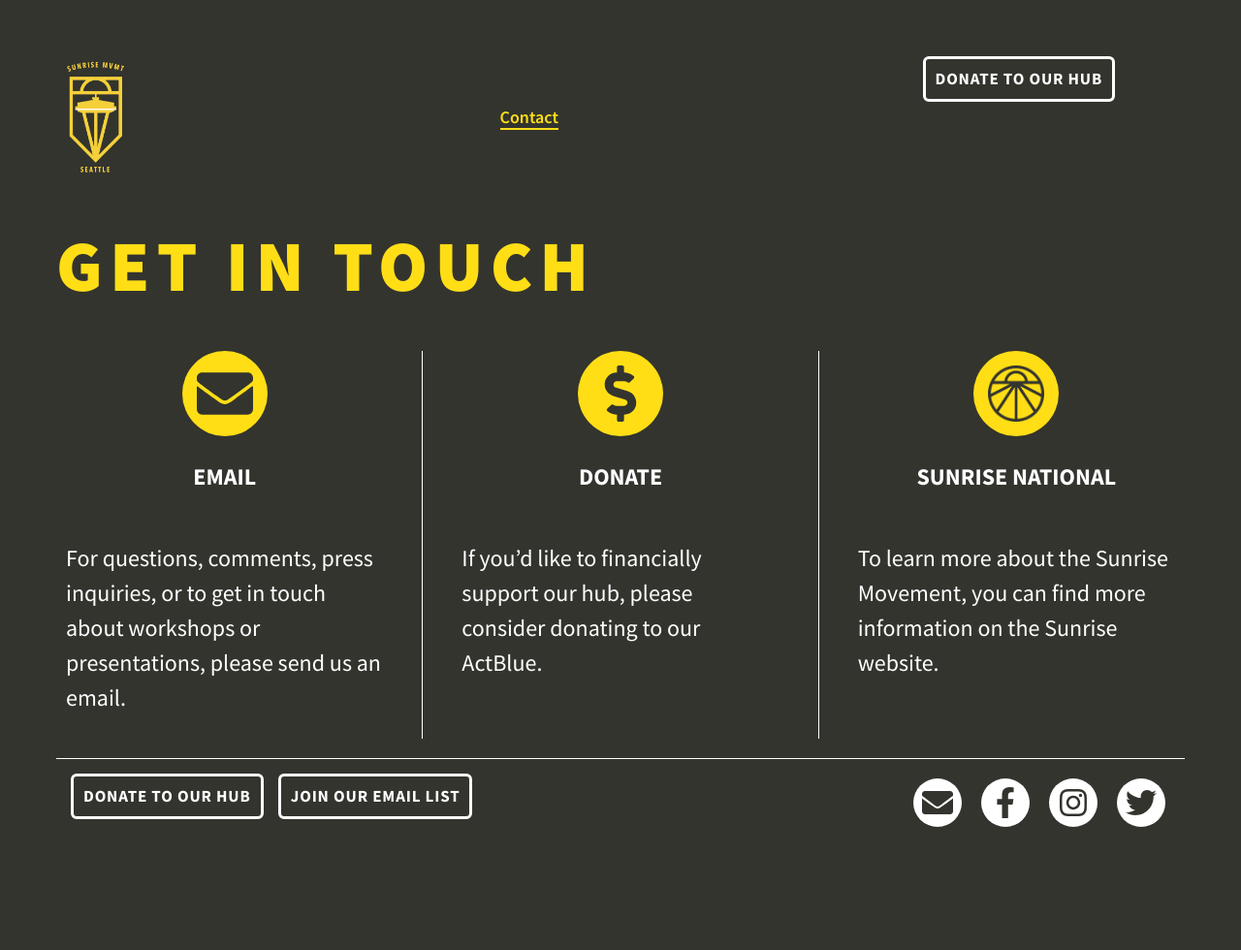
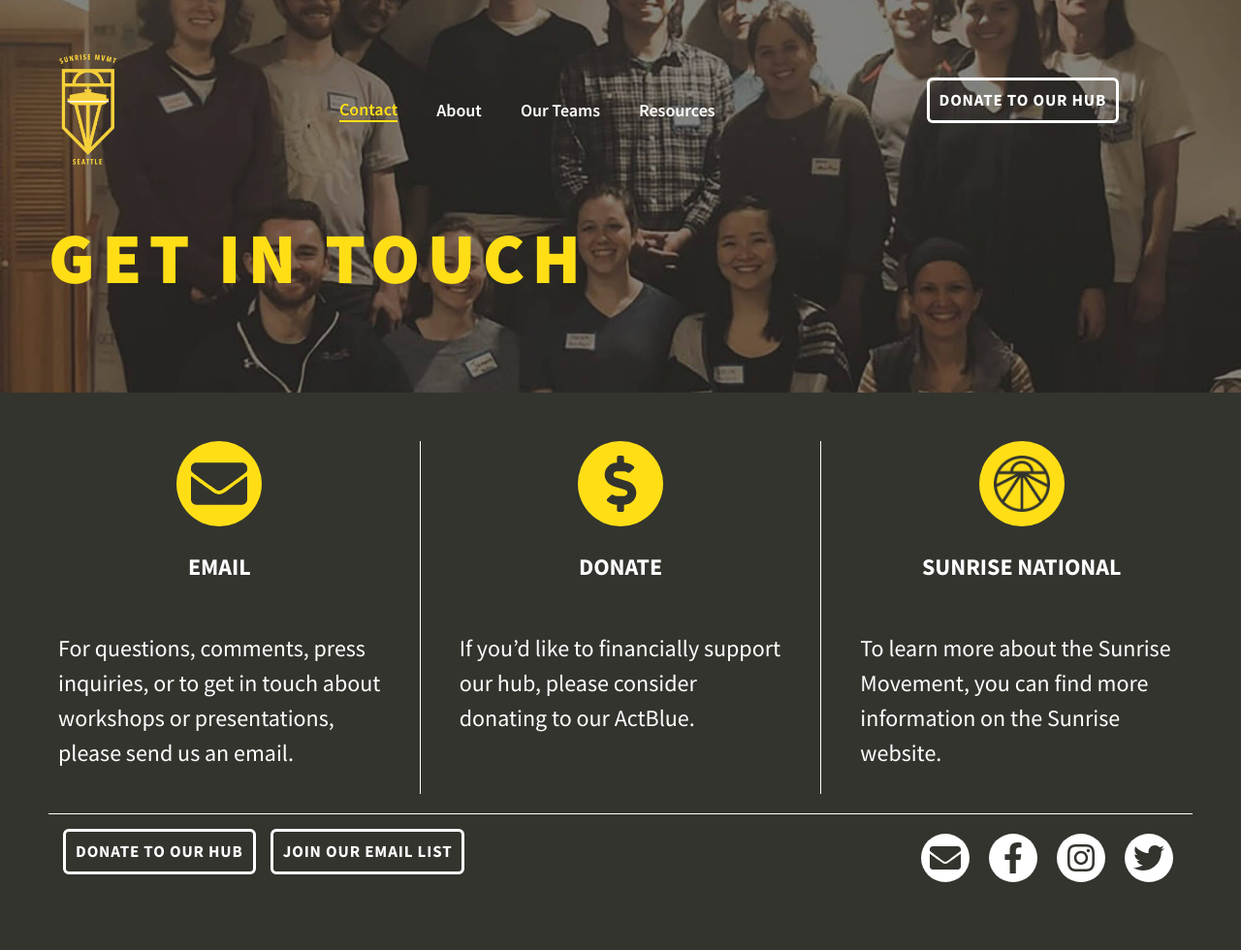
Before and after one commit to sunrise-seattle/website, a Gatsby site: page /contact in a window 1280 px wide. Shown: the whole page at 97% size. Before the commit the page ends 931 px from the top, so only its background shows below. Built offline with nearby package versions, Linux system fonts and the light colour scheme; Gatsby itself is replaced by a stand-in of ours.

Commit message:
Style header and navbar (#27)
* Add background images to the page headers
* Unfinished pages go to /404

```diff
--- a/src/components/Header.jsx
+++ b/src/components/Header.jsx
@@ -1,26 +1,68 @@
 import React, { useContext } from "react"
 import { StyleSheet, css } from "aphrodite"
 
-import LinkedButton from "./LinkedButton"
 import { MobileContext } from "../MobileContext"
 import Navbar from "./Navbar"
 
-export default function Header({ location, heading, buttons }) {
+export default function Header({
+  location,
+  heading,
+  buttons,
+  backgroundImage,
+}) {
   const isMobile = useContext(MobileContext)
+  const styles = StyleSheet.create({
+    mobile: {
+      textAlign: "center",
+      padding: "20px",
+      backgroundImage: `url(${backgroundImage})`,
+      backgroundSize: "cover",
+      backgroundPosition: "center",
+      wordWrap: "break-word",
+    },
+    full: {
+      padding: "50px",
+      backgroundImage: `url(${backgroundImage})`,
+      backgroundSize: "cover",
+      backgroundPosition: "center",
+    },
+    buttonsMobile: {
+      display: "flex",
+      justifyContent: "center",
+    },
+    headerFull: {
+      color: "var(--sunrise-yellow)",
+      fontStyle: "normal",
+      fontWeight: 900,
+      fontSize: "74px",
+      lineHeight: "105%",
+      letterSpacing: "0.1em",
+      paddingTop: "50px",
+      paddingBottom: "50px",
+    },
+    headerMobile: {
+      color: "var(--sunrise-yellow)",
+      fontStyle: "normal",
+      fontWeight: 900,
+      fontSize: "48px",
+      lineHeight: "105%",
+      letterSpacing: "0.1em",
+      paddingTop: "20px",
+      paddingBottom: "20px",
+    },
+  })
+
   return (
-    <div className="header">
+    <div className={isMobile ? css(styles.mobile) : css(styles.full)}>
       <Navbar location={location} />
-      <h1 className={isMobile ? css(styles.mobile) : ""}>{heading}</h1>
-      {!!buttons &&
-        buttons.map(entry => {
-          return <LinkedButton link={entry.link} text={entry.text} />
-        })}
+      <div
+        className={isMobile ? css(styles.headerMobile) : css(styles.headerFull)}
+      >
+        {heading}
+      </div>
+      <div className={isMobile ? css(styles.buttonsMobile) : ""}>
+        {!!buttons && buttons}
+      </div>
     </div>
   )
 }
-
-const styles = StyleSheet.create({
-  mobile: {
-    textAlign: "center",
-  },
-})
--- a/src/components/LinkedButton.jsx
+++ b/src/components/LinkedButton.jsx
@@ -29,6 +29,7 @@
     fontSize: "17px",
     lineHeight: "21px",
     alignItems: "center",
+    justifyContent: "center",
     textAlign: "center",
     letterSpacing: "0.05em",
     textTransform: "uppercase",
--- a/src/components/Navbar.jsx
+++ b/src/components/Navbar.jsx
@@ -1,14 +1,36 @@
+import React, { useContext, useState } from "react"
 import { StyleSheet, css } from "aphrodite"
 
+import { FontAwesomeIcon } from "@fortawesome/react-fontawesome"
 import LinkedButton from "./LinkedButton"
-import React from "react"
+import { MobileContext } from "../MobileContext"
+import { faBars } from "@fortawesome/free-solid-svg-icons"
 import yellowLogo from "../../content/assets/yellow-logo.png"
 
-const pages = ["Contact"]
+const pages = [
+  {
+    name: "Contact",
+    path: "/contact",
+  },
+  {
+    name: "About",
+    path: "/404",
+  },
+  {
+    name: "Our Teams",
+    path: "/404",
+  },
+  {
+    name: "Resources",
+    path: "/404",
+  },
+]
 
 export default function Navbar({ location }) {
-  return (
-    <div className={css(styles.navbar)}>
+  const isMobile = useContext(MobileContext)
+  const [menuOpen, setMenuOpen] = useState(false)
+
+  const branding = (
     <a href="/">
       <img
         className={css(styles.navbarLogo)}
@@ -16,22 +38,35 @@
         alt="Sunrise Seattle Logo"
       />
     </a>
-      <div className={css(styles.navbarItems)}>
+  )
+
+  const links = (
+    <div
+      className={
+        isMobile ? css(styles.navbarItemsMobile) : css(styles.navbarItems)
+      }
+    >
       {pages.map(page => (
         <a
           className={
-              location === page
+            location === page.name
               ? css(styles.navbarCurrent)
               : css(styles.navbarLink)
           }
-            href={`/${page.toLowerCase()}`}
-            key={`navbar-${page}`}
+          href={page.path}
+          key={`navbar-${page.name}`}
         >
-            {page}
+          {page.name}
         </a>
       ))}
     </div>
-      <div className={css(styles.navbarButtons)}>
+  )
+
+  const fullView = (
+    <div className={css(styles.full)}>
+      {branding}
+      {links}
+      <div className={css(styles.button)}>
         <LinkedButton
           link="https://secure.actblue.com/donate/sunriseseattle"
           text="DONATE TO OUR HUB"
@@ -39,10 +74,33 @@
       </div>
     </div>
   )
+
+  const mobileView = (
+    <div className={css(styles.mobile)}>
+      <div className={css(styles.full)}>
+        {branding}
+        <div
+          className={css(styles.menuIcon)}
+          color="white"
+          onClick={() => setMenuOpen(!menuOpen)}
+        >
+          <FontAwesomeIcon icon={faBars} />
+        </div>
+      </div>
+      {menuOpen && links}
+    </div>
+  )
+
+  return isMobile ? mobileView : fullView
 }
 
 const styles = StyleSheet.create({
-  navbar: { display: "flex" },
+  full: {
+    display: "flex",
+    flexDirection: "row",
+    justifyContent: "space-between",
+  },
+  mobile: { display: "flex", flexDirection: "column" },
   navbarLogo: {
     flex: "1",
     maxWidth: "82px",
@@ -57,6 +115,20 @@
     alignItems: "center",
     justifyContent: "center",
   },
+  navbarItemsMobile: {
+    display: "flex",
+    flexDirection: "column",
+    flex: "3",
+    textAlign: "center",
+    alignItems: "center",
+    justifyContent: "center",
+  },
+  menuIcon: {
+    color: "var(--sunrise-yellow)",
+    fontSize: "36px",
+    padding: "20px",
+    cursor: "pointer",
+  },
   navbarLink: {
     textDecoration: "none",
     color: "white",
@@ -66,6 +138,8 @@
     lineHeight: "23px",
     marginLeft: "20px",
     marginRight: "20px",
+    paddingTop: "20px",
+    paddingBottom: "20px",
   },
   navbarCurrent: {
     color: "var(--sunrise-yellow)",
@@ -78,5 +152,5 @@
     marginRight: "20px",
     borderBottom: "2px solid var(--sunrise-yellow)",
   },
-  navbarButtons: { flex: "1" },
+  button: { flex: "1", marginTop: "30px" },
 })
--- a/src/components/layout.js
+++ b/src/components/layout.js
@@ -10,7 +10,26 @@
 import { isMobile } from "../util"
 import yellowLogo from "../../content/assets/yellow-logo.png"
 
-export default function Layout({ location, title, heading, content }) {
+const styles = StyleSheet.create({
+  mobile: {
+    padding: "10px",
+  },
+  full: {
+    padding: "50px",
+  },
+  body: {
+    backgroundColor: "var(--sunrise-dark)",
+  },
+})
+
+export default function Layout({
+  location,
+  title,
+  heading,
+  headerButtons,
+  content,
+  headerImage,
+}) {
   const [mobile, setMobile] = useState(isMobile())
 
   useEffect(() => {
@@ -29,21 +48,19 @@
           <title>{title}</title>
         </Helmet>
 
-        <div className={mobile ? css(styles.mobile) : css(styles.full)}>
-          <Header location={location} heading={heading} />
-          <main>{content}</main>
-          <Footer />
+        <div className={css(styles.body)}>
+          <Header
+            location={location}
+            heading={heading}
+            buttons={headerButtons}
+            backgroundImage={headerImage}
+          />
+          <div className={mobile ? css(styles.mobile) : css(styles.full)}>
+            <main>{content}</main>
+            <Footer />
+          </div>
         </div>
       </MobileProvider>
     </HelmetProvider>
   )
 }
-
-const styles = StyleSheet.create({
-  mobile: {
-    padding: "10px",
-  },
-  full: {
-    padding: "50px",
-  },
-})
--- a/src/pages/contact.jsx
+++ b/src/pages/contact.jsx
@@ -10,6 +10,7 @@
 import SEO from "../components/seo"
 import VerticalSection from "../components/VerticalSection"
 import { graphql } from "gatsby"
+import headerImage from "../../content/assets/banners/SunriseSeattle-StrategyRetreat-January.jpg"
 
 const styles = StyleSheet.create({
   circle: {
@@ -59,7 +60,11 @@
     title: "SUNRISE NATIONAL",
     icon: (
       <div className={css(styles.circle)}>
-        <img className={css(styles.icon)} src={CircleLogo} />
+        <img
+          className={css(styles.icon)}
+          src={CircleLogo}
+          alt="Sunrise Movement logo"
+        />
       </div>
     ),
     text:
@@ -83,6 +88,7 @@
       title={"Contact Us"}
       heading={"GET IN TOUCH"}
       content={content}
+      headerImage={headerImage}
     >
       <SEO
         title="Contact Us"
--- a/src/styles/styles.css
+++ b/src/styles/styles.css
@@ -3,6 +3,7 @@
   --sunrise-dark: #33342e;
   --sunrise-light: #e3eddf;
   --cloudy-grey: #afb6b9;
+  background-color: var(--sunrise-dark);
 }
 
 * {
@@ -47,22 +48,7 @@
   color: var(--sunrise-yellow);
 }
 
-.header {
-  display: grid;
+/* Silly hack to fix white outline caused by react-router */
+body {
+  display: contents;
 }
-
-.header-title {
-  color: var(--sunrise-yellow);
-  font-style: normal;
-  font-weight: 900;
-  font-size: 74px;
-  line-height: 78px;
-  letter-spacing: 0.1em;
-}
-
-/* Silly hack to fix white outline caused by react-router */
-body,
-.narrowLayout,
-.fullLayout {
-  background-color: var(--sunrise-dark);
-}
```
Also changed, not shown: src/pages/404.js (+15 -6 lines), src/pages/index.js (+23 -2 lines), content/assets/banners/SunriseSeattle-AugustTraining-Group.jpg (added), content/assets/banners/SunriseSeattle-BernieCanvass.jpg (added), content/assets/banners/SunriseSeattle-FridaysforFuture-ValentinesDay.jpg (added), content/assets/banners/SunriseSeattle-HubMeeting-January.jpg (added), content/assets/banners/SunriseSeattle-StrategyRetreat-January.jpg (added), content/assets/photos/SunriseSeattle-Action-December.jpg (added), content/assets/photos/SunriseSeattle-AugustTraining-Group2-min.jpg (added). Lines whose indentation alone changed are shown as unchanged.
